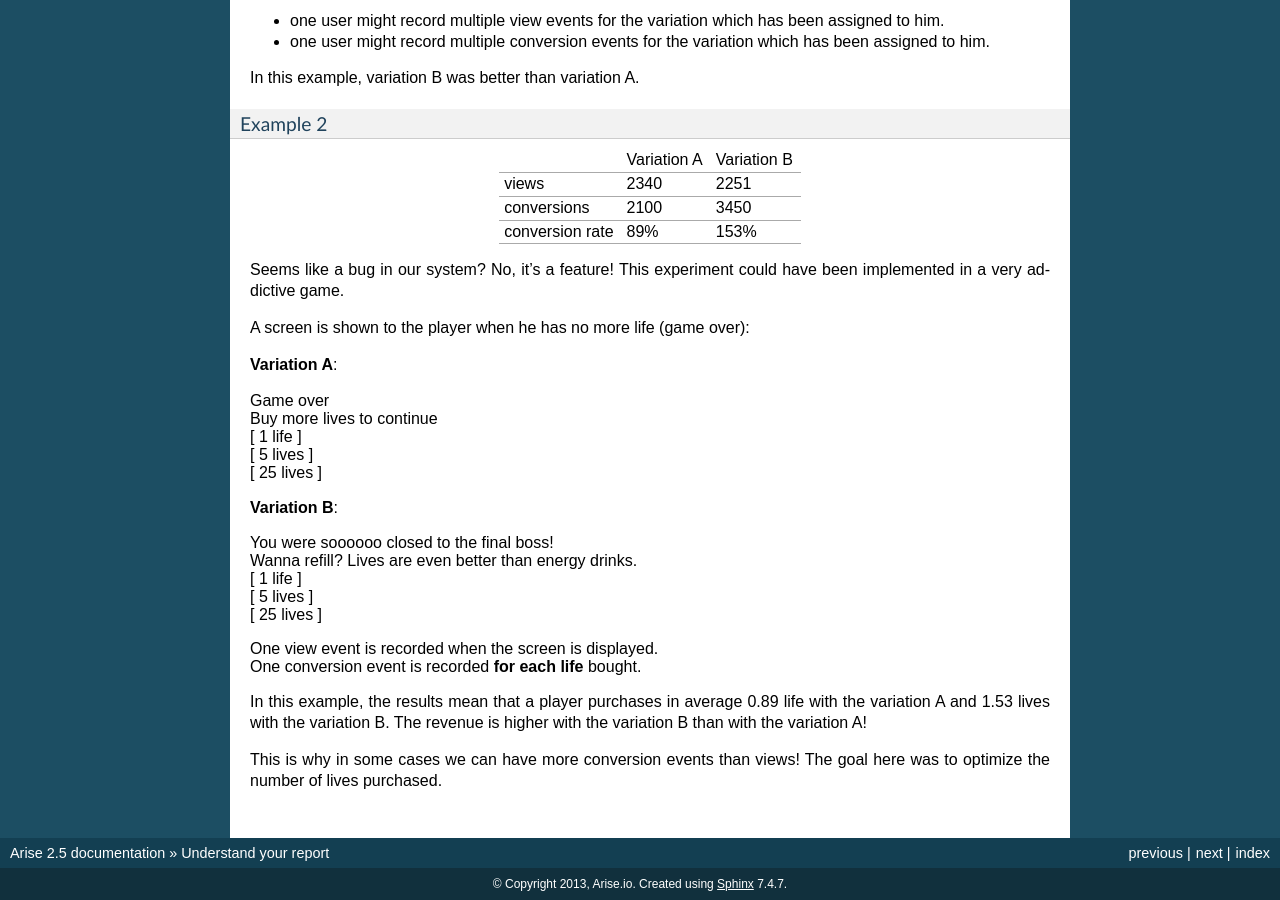
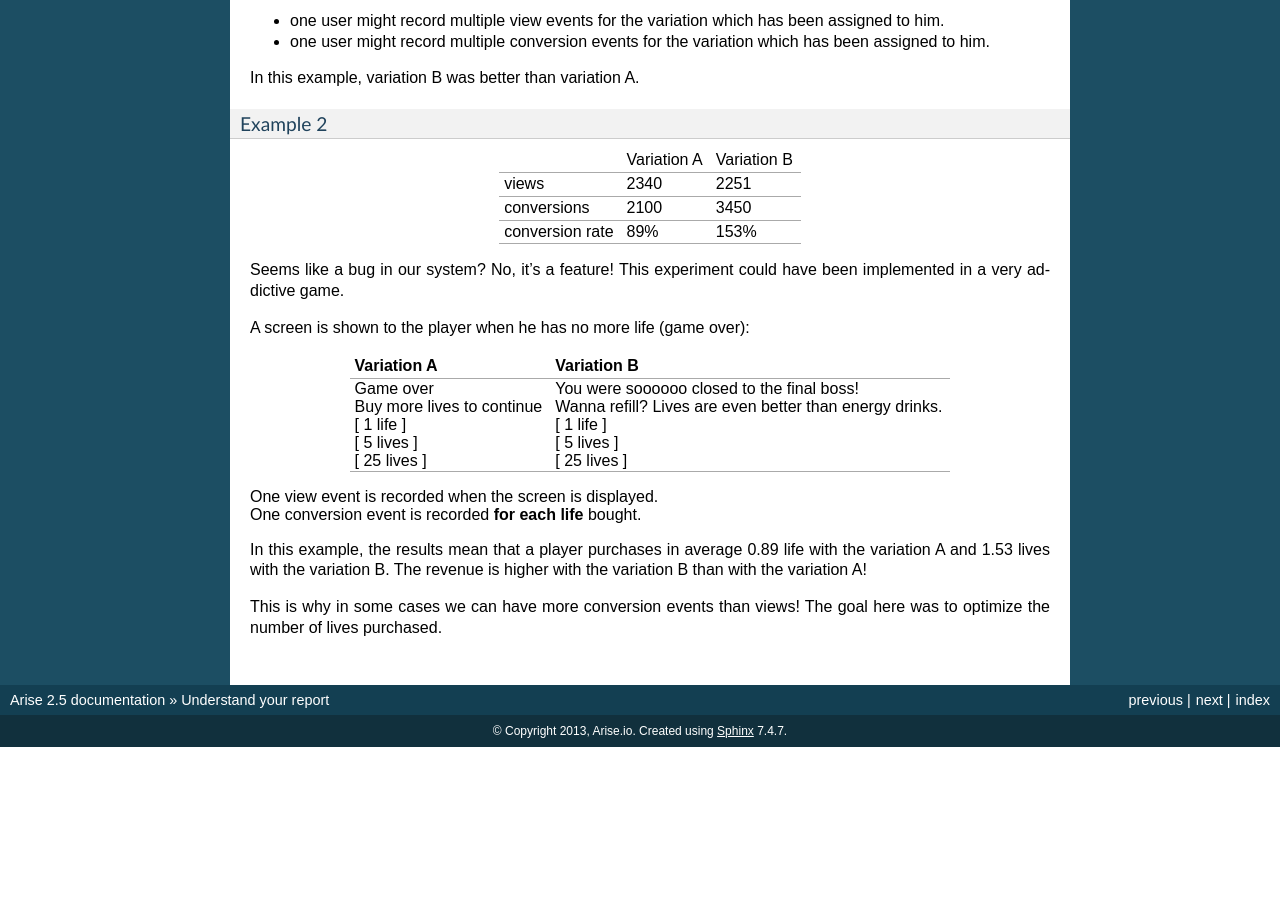
Before and after one commit to smart-mobile-software/arisedocs, a Sphinx documentation site: the page built from docs/source/report.rst, in a window 1280 px wide and 900 px high, scrolled down 766 px. Built offline with Sphinx 7.4.7, drawn with Linux system fonts in a browser that asks for light colours; after the commit the page ends 1513 px from its top, so only the background shows below that.

```diff
--- a/docs/source/report.rst
+++ b/docs/source/report.rst
@@ -67,21 +67,15 @@ Seems like a bug in our system? No, it's a feature! This experiment could have b
 
 A screen is shown to the player when he has no more life (game over):
 
-**Variation A**:
-
-| Game over
-| Buy more lives to continue
-| [ 1 life ]
-| [ 5 lives ]
-| [ 25 lives ]
-
-**Variation B**:
-
-| You were soooooo closed to the final boss!
-| Wanna refill? Lives are even better than energy drinks.
-| [ 1 life ]
-| [ 5 lives ]
-| [ 25 lives ]
++------------------------------------+-----------------------------------------------------------+
+|     **Variation A**                |     **Variation B**                                       |
++------------------------------------+-----------------------------------------------------------+
+| | Game over                        | | You were soooooo closed to the final boss!              |
+| | Buy more lives to continue       | | Wanna refill? Lives are even better than energy drinks. |
+| | [ 1 life ]                       | | [ 1 life ]                                              |
+| | [ 5 lives ]                      | | [ 5 lives ]                                             |
+| | [ 25 lives ]                     | | [ 25 lives ]                                            |
++------------------------------------+-----------------------------------------------------------+
 
 | One view event is recorded when the screen is displayed.
 | One conversion event is recorded **for each life** bought.
```
Also changed, not shown: docs/source/releasenotes.rst (+23 -0 lines).
